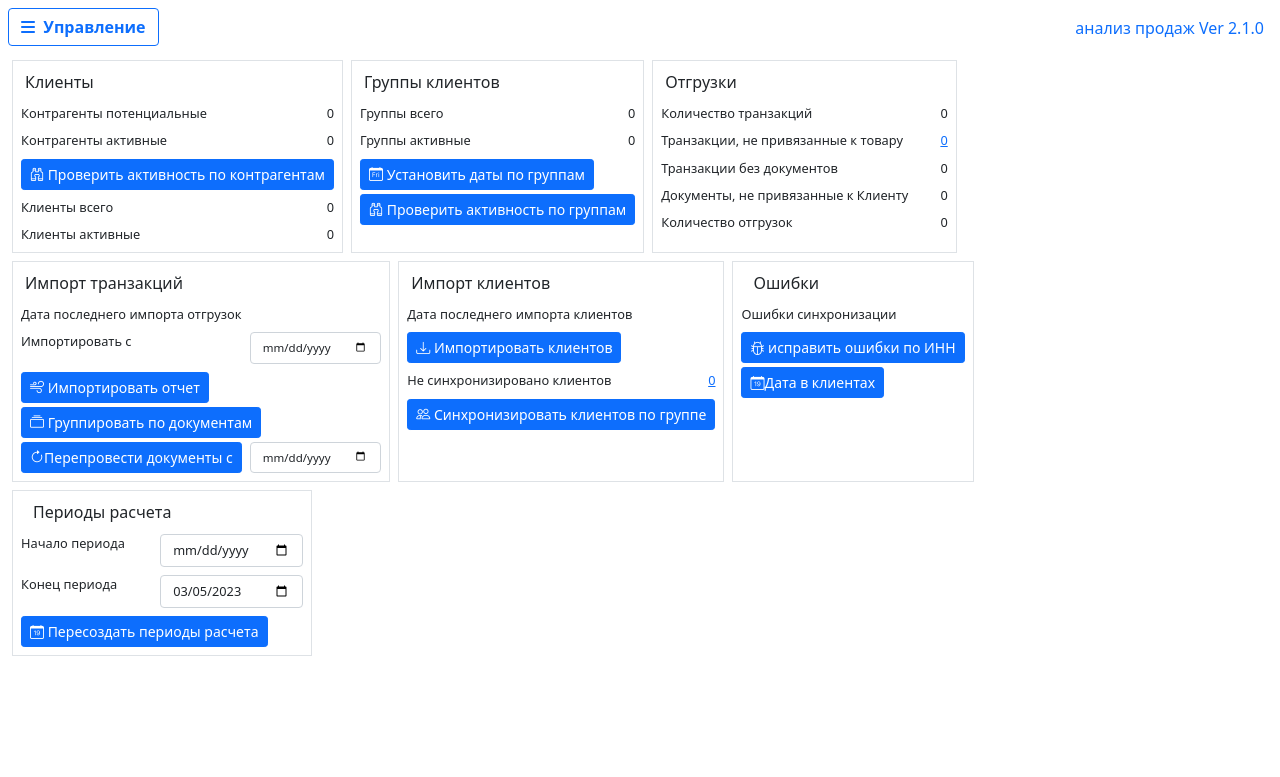
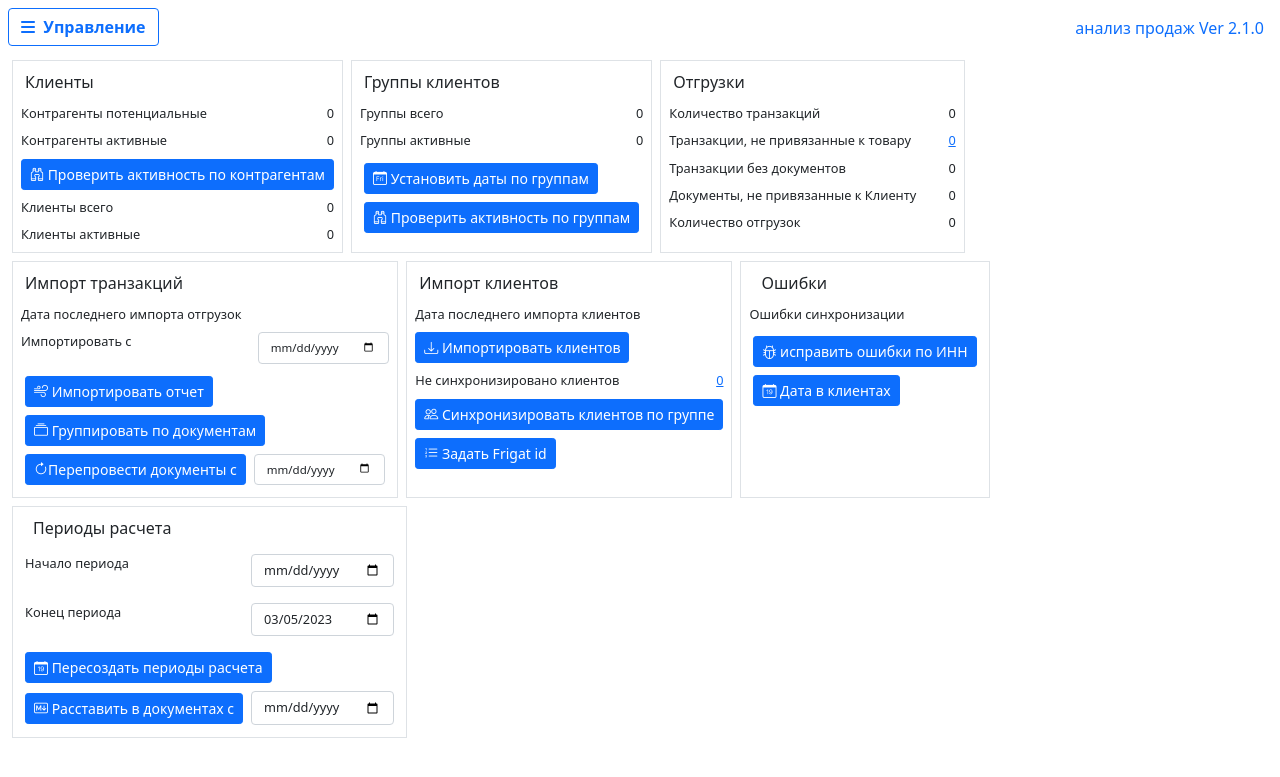
Before and after one commit to tsibul/Makety, a Django app: page /salesreport/management in a window 1280 px wide. Shown: the top 777 px of the page. Run offline with Django 4.2, Linux system fonts and the light colour scheme; data that the repository does not hold is empty; parts of the project's set-up code (start-up, migrations or seed data) failed here and were passed over; some libraries are stand-ins or nearby versions.

Commit message:
set periods for Sales_docs set frigat_id for Sales_doc_imports

```diff
--- a/salesreport/templates/salesreport/management.html
+++ b/salesreport/templates/salesreport/management.html
@@ -43,7 +43,7 @@
                 <div class="m-1 col-auto">Группы активные</div>
                 <div class="m-1 col-auto">{{ groups_active_quantity }}</div>
             </div>
-            <div class="m-1 text-nowrap">
+            <div class="m-2 text-nowrap">
                 <form action="{% url 'salesreport:group_set_dates' %}" method="post">
                     {% csrf_token %}
                     <button type="submit" class="btn btn-sm btn-primary">
@@ -51,7 +51,7 @@
                     </button>
                 </form>
             </div>
-            <div class="m-1 text-nowrap">
+            <div class="m-2 text-nowrap">
                 <form action="{% url 'salesreport:group_set_inactive' %}" method="post">
                     {% csrf_token %}
                     <button type="submit" class="btn btn-sm btn-primary">
@@ -101,13 +101,13 @@
                                                              style="font-size: 90%;">
                 </div>
             </div>
-            <div class="m-1 text-nowrap">
+            <div class="m-2 text-nowrap">
                 <button type="button" class="btn btn-sm btn-primary" data-bs-toggle="modal"
                         data-bs-target="#exampleModal">
                     <i class="bi bi-wind"></i> Импортировать отчет
                 </button>
             </div>
-            <div class="m-1 text-nowrap">
+            <div class="m-2 text-nowrap">
                 <form action="{% url 'salesreport:sales_docs' %}" method="post">
                     {% csrf_token %}
                     <button type="submit" class="btn btn-sm btn-primary">
@@ -115,7 +115,7 @@
                     </button>
                 </form>
             </div>
-            <div class="m-1 text-nowrap">
+            <div class="m-2 text-nowrap">
                 <form action="{% url 'salesreport:sales_docs_recheck' %}" method="post"
                       style="display: flex; align-items: center;">
                     {% csrf_token %}
@@ -145,11 +145,19 @@
                 <div class="m-1 col-auto text-nowrap"><a href="{% url 'salesreport:cst_unsinhronized' %}"
                                                          target="_blank">  {{ sinhronized }} </a></div>
             </div>
-            <div class="m-1 text-nowrap">
+            <div class="m-1 mb-2 text-nowrap">
                 <form action="{% url 'salesreport:cst_sinhro_group' %}" id="sinhro_group">
                     {% csrf_token %}
                     <button type="submit" class="btn btn-sm btn-primary" form="sinhro_group">
                         <i class="bi bi-people"></i>&nbsp;Синхронизировать клиентов по группе
+                    </button>
+                </form>
+            </div>
+            <div class="m-1 mt-2 text-nowrap">
+                <form action="{%  url 'salesreport:set_frigat_id' %}" >
+                    {% csrf_token %}
+                    <button type="submit" class="btn btn-sm btn-primary">
+                        <i class="bi bi-list-ol"></i>&nbsp;Задать Frigat id
                     </button>
                 </form>
             </div>
@@ -178,7 +186,7 @@
                 <div class="m-1 col-auto">Ошибки синхронизации</div>
                 <div class="m-1 col-auto">{{ sinhroerrors }}</div>
             </div>
-            <div class="m-1 text-nowrap">
+            <div class="m-2 text-nowrap">
                 <form method="post" action="{% url 'salesreport:cst_sinhro_err' %}" id="sinhro_err">
                     {% csrf_token %}
                     <button type="submit" class="btn btn-sm btn-primary" form="sinhro_err">
@@ -186,11 +194,11 @@
                     </button>
                 </form>
             </div>
-            <div class="m-1 text-nowrap">
+            <div class="m-2 text-nowrap">
                 <form action="{% url 'salesreport:customer_date' %}" method="post">
                     {% csrf_token %}
                     <button type="submit" class="btn btn-sm btn-primary">
-                        <i class="bi bi-calendar-date"></i>Дата в клиентах
+                        <i class="bi bi-calendar-date"></i>&nbsp;Дата в клиентах
                     </button>
                 </form>
             </div>
@@ -202,26 +210,36 @@
             <div class="row text-nowrap justify-content-between">
             </div>
             <div class="row text-nowrap justify-content-between">
-                <div class="m-1 col-auto text-nowrap">Начало периода&nbsp;</div>
-                <div class="m-1 col-auto text-nowrap"><input type="date" class="form-control" name="start_date"
+                <div class="m-2 col-auto text-nowrap">Начало периода&nbsp;</div>
+                <div class="m-2 col-auto text-nowrap"><input type="date" class="form-control" name="start_date"
                                                              value="" required form="periods"
                                                              style="font-size: 100%;">
                 </div>
             </div>
             <div class="row text-nowrap justify-content-between">
-                <div class="m-1 col-auto text-nowrap">Конец периода&nbsp;</div>
-                <div class="m-1 col-auto text-nowrap"><input type="date" class="form-control" name="end_date"
+                <div class="m-2 col-auto text-nowrap">Конец периода&nbsp;</div>
+                <div class="m-2 col-auto text-nowrap"><input type="date" class="form-control" name="end_date"
                                                              value="{{ date_now|date:'Y-m-d' }}" required form="periods"
                                                              style="font-size: 100%;">
                 </div>
             </div>
 
-            <div class="m-1 text-nowrap">
+            <div class="m-2 text-nowrap">
                 <form method="post" action="{% url 'salesreport:report_periods' %}" id="periods">
                     {% csrf_token %}
                     <button type="submit" class="btn btn-sm btn-primary" form="periods">
                         <i class="bi bi-calendar-date"></i> Пересоздать периоды расчета
                     </button>
+                </form>
+            </div>
+            <div class="m-2 text-nowrap">
+                <form action="{% url 'salesreport:sales_set_periods' %}" method="post"
+                      style="display: flex; align-items: center;">
+                    {% csrf_token %}
+                    <button type="submit" class="btn btn-sm btn-primary">
+                        <i class="bi bi-markdown"></i>&nbsp;Расставить в документах с
+                    </button>
+                    <input type="date" class="form-control ms-2" required name="date" style="font-size: 100%;">
                 </form>
             </div>
         </div>
--- a/salesreport/urls.py
+++ b/salesreport/urls.py
@@ -26,6 +26,7 @@ urlpatterns = [
     path('cst_sinhro_no', views.cst_sinhro_no, name='cst_sinhro_no'),
     path('cst_sinhro_group', views.cst_sinhro_group, name='cst_sinhro_group'),
     path('cst_set_inactive', views.cst_set_inactive, name='cst_set_inactive'),
+    path('set_frigat_id', views.set_frigat_id, name='set_frigat_id'),
 
     path('group_set_inactive', views.group_set_inactive, name='group_set_inactive'),
     path('group_set_dates', views.group_set_dates, name='group_set_dates'),
@@ -37,6 +38,7 @@ urlpatterns = [
 
     path('management', views.management, name='management'),
     path('report_periods', views.report_periods, name='report_periods'),
+    path('sales_set_periods', views.sales_set_periods, name='sales_set_periods'),
     path('lost_goods', views.lost_goods, name='lost_goods'),
 
     path('admin', views.admin, name='admin'),
--- a/salesreport/views/management.py
+++ b/salesreport/views/management.py
@@ -1,5 +1,5 @@
 import datetime
-from datetime import date, datetime
+from datetime import date, datetime, timedelta
 import os
 
 from django.shortcuts import render, HttpResponseRedirect, reverse
@@ -77,7 +77,7 @@ def import_report(request):
             sales_doc_date = datetime.datetime.strptime(sales_doc_date, '%Y-%m-%d').date()
             if sales_doc_date < start_date:
                 continue
-            import_date = date.today()
+            import_date = datetime.today().date()
             code_imp = row[0]
             code_list = code_imp.split('.')
             code = code_list[0]
@@ -123,8 +123,8 @@ def import_report(request):
             try:
                 customer_all = Customer_all.objects.get(frigat_id=customer_frigat_id)
             except:
-                customer_all = Customer_all(frigat_id=customer_frigat_id, date_first=datetime.date(2000, 1, 1),
-                                    date_last=datetime.date(2000, 1, 1), name=customer_name)
+                customer_all = Customer_all(frigat_id=customer_frigat_id, date_first=datetime(2000, 1, 1).date(),
+                                    date_last=datetime(2000, 1, 1).date(), name=customer_name)
             if customer_all.date_first == datetime.datetime.strptime('2000-01-01', '%Y-%m-%d').date() \
                     or sales_doc_date < customer_all.date_first:
                 customer_all.date_first = sales_doc_date
@@ -175,7 +175,7 @@ def import_cst(request):
                 if customer_import_compare(row, customer):
                     continue
             except:
-                customer = Customer_all(frigat_id=fr_id, date_import=date.today())
+                customer = Customer_all(frigat_id=fr_id, date_import=datetime.today().date())
             customer.name = row[1]
             customer.form = row[2]
             inn = row[3]
@@ -284,7 +284,7 @@ def cst_sinhro_err(request):
 
 
 def cst_set_inactive(request):
-    d_n = datetime.date.today() - datetime.timedelta(weeks=154)
+    d_n = datetime.today().date() - timedelta(weeks=154)
     customers_list = Customer_all.objects.all()
     for cst in customers_list:
         if cst.date_last < d_n:
@@ -294,9 +294,17 @@ def cst_set_inactive(request):
     Customer_all.objects.bulk_update(customers_list, ['active'])
     return HttpResponseRedirect(reverse('salesreport:management'))
 
+def set_frigat_id(request):
+    transations = Sales_doc_imports.objects.filter(customer_frigat_id__isnull=True)
+
+    for transation in transations:
+        transation.customer_frigat_id = transation.customer_all.frigat_id
+    Sales_doc_imports.objects.bulk_update(transations, ['customer_frigat_id'])
+    return HttpResponseRedirect(reverse('salesreport:management'))
+
 
 def group_set_inactive(request):
-    d_n = datetime.date.today() - datetime.timedelta(weeks=154)
+    d_n = datetime.today().date() - timedelta(weeks=154)
     groups_list = Customer_groups.objects.all()
 #    map(lambda x: x.active = False, groups_list)
     for grp in groups_list:
@@ -314,11 +322,11 @@ def group_set_dates(request):
         try:
             date_first = min(Customer_all.objects.filter(customer_group=grp).values_list('date_first', flat=True))
         except:
-            date_first = datetime.date(2000, 1, 1)
+            date_first = datetime(2000, 1, 1).date()
         try:
             date_last = max(Customer_all.objects.filter(customer_group=grp).values_list('date_last', flat=True))
         except:
-            date_last = datetime.date(2100, 1, 1)
+            date_last = datetime(2100, 1, 1).date()
         grp.date_first = date_first
         grp.date_last = date_last
     Customer_groups.objects.bulk_update(groups_list, ['date_first', 'date_last'])
@@ -375,6 +383,7 @@ def sls_docs():
             sales_object.eco = eco >= sales_object.total_sale_without_vat / 2
             sales_object.save()
 
+
 def report_periods(request):
     begin_period = datetime.strptime(request.POST['start_date'], '%Y-%m-%d').date()
     end_period = datetime.strptime(request.POST['end_date'], '%Y-%m-%d').date()
@@ -384,7 +393,6 @@ def report_periods(request):
     except:
         pass
     per = ReportPeriod()
-    periods = []
     for period_type in per.calculatableList():
         per.setPeriod(begin_period, period_type)
         while per.date_begin < end_period:
@@ -392,3 +400,20 @@ def report_periods(request):
             per.plus(1)
 
     return HttpResponseRedirect(reverse('salesreport:management'))
+
+
+def sales_set_periods(request):
+    begin_date = datetime.strptime(request.POST['date'], '%Y-%m-%d').date()
+    sales_documents = Sales_docs.objects.filter(sales_doc_date__gte=begin_date)
+    for doc in sales_documents:
+        doc.set_periods()
+        doc.save()
+    return HttpResponseRedirect(reverse('salesreport:management'))
+
+def transations_set_periods(request):
+    begin_date = datetime.strptime(request.POST['date'], '%Y-%m-%d').date()
+    sales_documents = Sales_doc_imports.objects.filter(sales_doc_date__gte=begin_date)
+    for doc in sales_documents:
+        doc.set_periods()
+        doc.save()
+    return HttpResponseRedirect(reverse('salesreport:management'))
```
